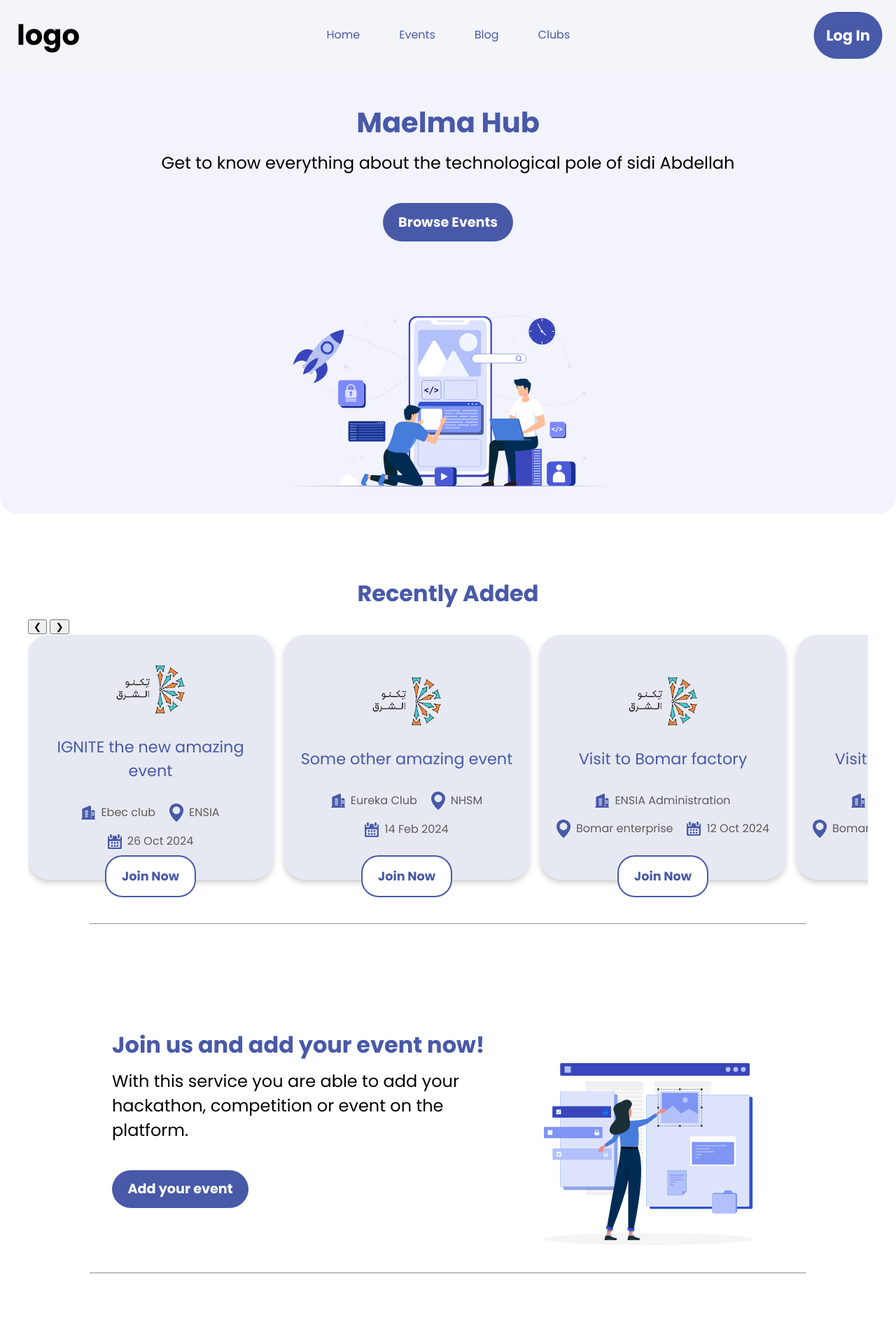
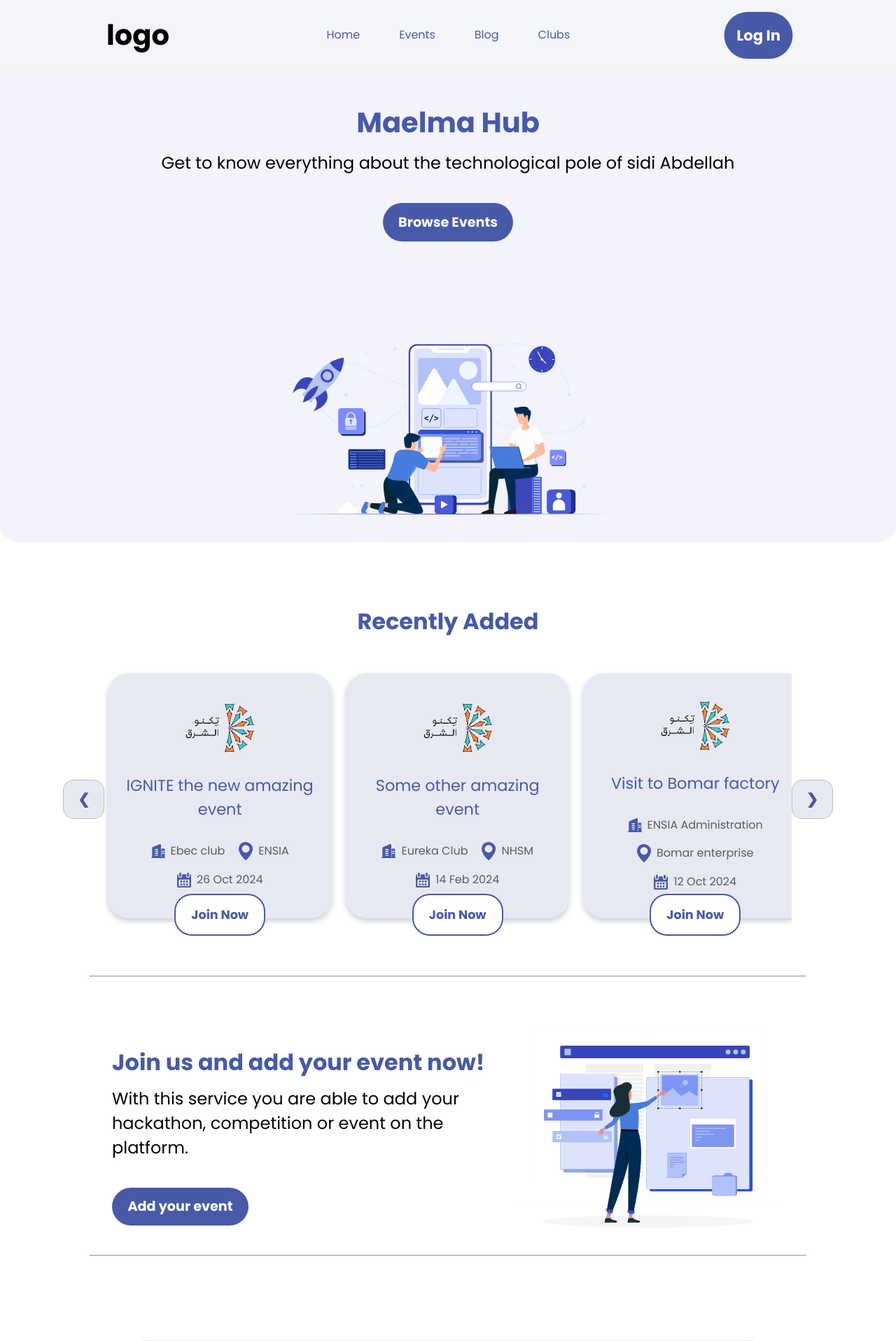
Before and after one commit to Hamzahogf/Maelma-Hub, a PHP site: page /Maalme_Hub/html/home.php in a window 1280 px wide. Shown: the top 1916 px of the page at 70% size. Run offline with PHP 8.4, Linux system fonts and the light colour scheme.

Commit message:
navbar+slide

```diff
--- a/main/css/Club_Card.css
+++ b/main/css/Club_Card.css
@@ -11,6 +11,8 @@ body {
 .news{
     width: 100%;
     margin: 20px auto 30px;
+    display: flex;
+    flex-direction: column;
 }
 
 .card {
@@ -174,4 +176,8 @@ hr {
     .icon-text {
         display: inline;
     }
+    .blogtitle{
+        width: 90%;
+        margin: auto;
+    }
 }
--- a/main/css/eventbox.css
+++ b/main/css/eventbox.css
@@ -1,6 +1,11 @@
 
 .clubs-section {
   margin-top: 8em;
+}
+.container-events{
+  margin: auto;
+  width: 80%;
+  max-width: 1200px;
 }
 
 .filter, .contents{
@@ -8,6 +13,7 @@
     flex-wrap: wrap;
     flex-direction: row;
     align-items: center;
+    margin: auto auto;
     justify-content: center;
     gap: 25px;
     padding: 20px 0;
@@ -25,7 +31,6 @@
 .box-container{
   width: 100%;
   max-width: 350px;
-  position: relative;
   margin-bottom: 30px;
   align-self: center;
   }
@@ -103,10 +108,14 @@
 
 
 @media (max-width: 768px) {
+  .container-events{
+    width: 100%;
+  }
   .box-container{
     width: 85%;
     max-width: 100%;
     margin-bottom: 30px;
+    margin: 0 30px 30px;
     height: 350px;
   }
   .box-logo{
--- a/main/css/floatingforms.css
+++ b/main/css/floatingforms.css
@@ -5,6 +5,9 @@
     flex-direction: column;
     width: 95%;
     margin: 20px auto;
+}
+.frm2{
+    width: 95%;
 }
 .form button{
     margin: 5px auto 15px;
--- a/main/css/home.css
+++ b/main/css/home.css
@@ -91,7 +91,7 @@ p{
 .pic{
     max-width: 500px;
     vertical-align: center;
-    margin: 100px auto 0;
+    margin: 140px auto 0;
 }
 .pic img{
     width: 100%;
@@ -109,9 +109,13 @@ p{
 .container-third{
     display: flex;
     align-items: center;
-    flex-direction: row;
-
+  /*  flex-direction: row;
+*/    justify-content: space-between;
     width: 80%;
+    margin: auto auto;
+}
+.add-event, .pic2{
+    justify-self: center;
     margin: auto auto;
 }
 .first{
@@ -263,39 +267,74 @@ hr{
     margin: auto;
   }
 
-  .container1 {
+  .containerslide {
     overflow: hidden;
-    max-width: 1200px;
+    width: 95%;
     margin: auto;
+    display: flex;
+    justify-content: space-between;
+    align-items: center;
+    padding: 20px;
   }
 
   .contents1 {
-    transition: transform 0.3s ease-in-out;
+    overflow: hidden;
+    width: 90%;
+    padding: 20px 5px;
+    display: flex;
+    align-items: center;
+    height: 400px;
   }
 
-  .box-container {
+  .containerslide .box-container {
     flex: 0 0 calc(100% / 3 - 16px); /* Show 3 cards at a time */
     box-shadow: 0 4px 8px rgba(0, 0, 0, 0.2);
   }
-
+  .box-list{
+    display: flex;
+    flex-direction: row;
+    align-items: center;
+    margin: auto auto;
+    position: relative;
+    gap: 20px;
+    transition: transform 0.3s ease-in-out;
+}
+.containerslide button{
+    padding: 15px 20px;
+    border-radius: 15px;
+    font-size: 1.3rem;
+    background-color: #e7e9f2;
+    color: rgb(72,89,168);
+    font-weight: bold;
+    outline: none;
+    border: 1px solid silver;
+}
 
 
 
 @media (max-width: 480px) {
+    .container1{
+        width: 100%;
+    }
     .box-container {
-      flex: 0 0 calc(100% - 16px); /* Show 1 card at a time on small screens */
+      flex: 1 calc(100% - 16px); /* Show 1 card at a time on small screens */
     }
 }
 
 @media (max-width: 768px) {
     .box-container {
-        flex: 0 0 calc(100% / 2 - 16px); /* Show 2 cards at a time on tablets */
+        flex: 1 calc(100% - 16px); /* Show 2 cards at a time on tablets */
       }
+      .container1{
+        width: 100%;
+    }
     .input-container{
         max-width: 85%;
     }
         .pic{
+            width: 100%;
             max-width: 100%;
+            margin-top: 140px;
         }
 
         .container-events{
@@ -303,6 +342,7 @@ hr{
         }
         .container-third{
             flex-direction: column;
+            gap: 20px;
         }
         .add-event{
             display: flex;
@@ -352,6 +392,9 @@ hr{
             width: 90%;
 
         }
+        .container-fifth{
+            margin-bottom: 30px;
+        }
         .img-stat{
             width: 110px;
             height: 110px;
@@ -359,4 +402,7 @@ hr{
         .stat-box p{
             font-size: 1.7rem;
         }
+        .input-container{
+            margin: 0 auto 5px;
+        }
   }
--- a/main/css/nav&foot.css
+++ b/main/css/nav&foot.css
@@ -12,20 +12,26 @@ body{
     font-family: Poppins, sans-serif;
     padding: 0;
 }
-
+header{
+  width: 100%;
+  position: fixed;
+  top: 0;
+  left: 50%;
+  transform: translateX(-50%);
+  z-index: 100;
+  background-color: #f4f5f9;
+}
 .navbar {
-  width: 100%;
-  margin: auto;
+  width: 80%;
   height: 100px;
   display: flex;
   align-items: center;
   justify-content: space-between;
-  background-color: #f5f5f5d5;
+  background-color: transparent;
   padding: 1rem  1.5rem;
   color: #000;
-  position: fixed;
-  top: 0;
-  z-index: 1;
+  margin: auto;
+
 }
 
 .navbar-brand {
--- a/main/html/blog.php
+++ b/main/html/blog.php
@@ -14,7 +14,7 @@
     <body>
     <?php include './navbar.php'; ?>
 
-          <div style="margin: 8em auto; text-align: center;">
+          <div style="margin: 8em auto; text-align: center;" class="blogtitle">
             <h1>Always stay informed</h1>
             <p style="margin: auto;">Keep an eye on everything that's happening in our technological pole </p>
           </div>
--- a/main/html/footer.php
+++ b/main/html/footer.php
@@ -1,6 +1,6 @@
 <!-- footer.php -->
 <head>
-    <base href="http://localhost/Maalme_Hub/Maelma_Hub/">
+    <base href="/BEHIND_THE_SCENES/main/">
 </head>
 
 <footer class="site-footer">
--- a/main/html/home.php
+++ b/main/html/home.php
@@ -3,14 +3,15 @@
 <head>
     <meta charset="UTF-8">
     <meta name="viewport" content="width=device-width, initial-scale=1.0">
+    <meta name="viewport" content="width=device-width, initial-scale=1.0">
     <link rel="stylesheet" href="../css/home.css">
     <link rel="stylesheet" href="../css/eventbox.css">
-    <script src="../js/navbar.js"></script>
+    <script src="../js/navbar.js" defer></script>
     <script src="../js/slider.js" defer></script>
     <title>Document</title>
 </head>
 <body>
-  <?php include './navbar.php'; ?>
+  <?php include 'navbar.php'; ?>
 
     <section class="first">
         <div class="text">
@@ -24,13 +25,10 @@
       <div class="container" >
           <h1 class="align-center">Recently Added</h1>
       </div>
-      <div class="slider-controls" >
-        <button class="prev">❮</button>
-        <button class="next">❯</button>
-      </div>
-      <div class="container1">
+      <div class="containerslide">
+          <button class="prev">❮</button>
           <div class="contents1" >
-            <div class="box-list"style="display: flex; justify-content: space-between;gap: 16px;">
+            <div class="box-list">
                 <div class="box-container">
                   <img src="img/events_logo/636.png" alt="logo" class="box-logo">
                   <div class="boxtitle">IGNITE the new amazing event</div>
@@ -93,6 +91,7 @@
                 </div>
           </div>
       </div>
+      <button class="next">❯</button>
     </div>
 
   </section>
@@ -148,7 +147,7 @@
       </div>
     </section>
 
-    <?php include './footer.php'; ?>
+    <?php include 'footer.php'; ?>
 
 
 
--- a/main/html/navbar.php
+++ b/main/html/navbar.php
@@ -1,9 +1,11 @@
 
 <head>
-    <base href="http://localhost/Maalme_Hub/Maelma_Hub/">
+    <!--<base href="http://localhost/Maalme_Hub/Maelma_Hub/">-->
+    <base href="/BEHIND_THE_SCENES/main/">
+    <link rel="stylesheet" href="css/nav&foot.css">
 </head>
 <header>
-        <link rel="stylesheet" href="css/nav&foot.css">
+
         <nav class="navbar">
                 <!-- Logo -->
         <div class="navbar-brand">logo</div>
--- a/main/js/navbar.js
+++ b/main/js/navbar.js
@@ -10,7 +10,7 @@ function toggleMenu() {
 }
 
 window.addEventListener("scroll", function() {
-  const header = document.querySelector(".navbar");
+  const header = document.querySelector("header");
   if (window.scrollY > 50) {  // Change 50 to the amount of scroll you prefer
       header.style.backgroundColor = "#ffffffee"; // Set to white on scroll
   } else {
--- a/main/js/slider.js
+++ b/main/js/slider.js
@@ -1,11 +1,11 @@
 
 document.addEventListener("DOMContentLoaded", () => {
-    const contents = document.querySelector(".contents1");
+    const contents = document.querySelector(".box-list");
     const boxes = document.querySelectorAll(".box-container");
     let index = 0;
 
     function slide(direction) {
-      const boxWidth = boxes[0].offsetWidth + 16; // Box width + gap
+      const boxWidth = boxes[0].offsetWidth + 20; // Box width + gap
       const visibleBoxes = Math.floor(contents.parentElement.offsetWidth / boxWidth);
       const maxIndex = boxes.length - visibleBoxes;
 
```
Also changed, not shown: test.html (added, +106 -0 lines). Lines whose indentation alone changed are shown as unchanged.
